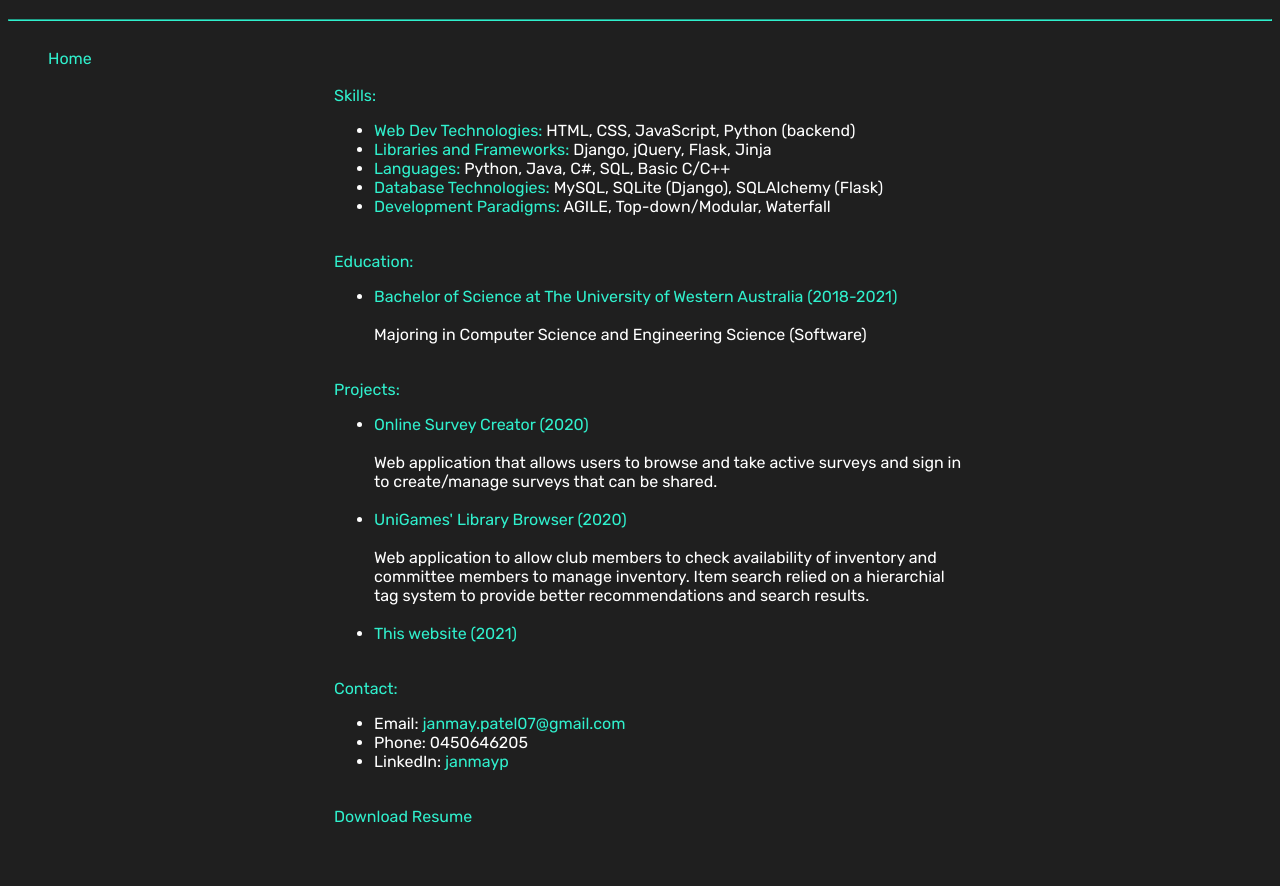
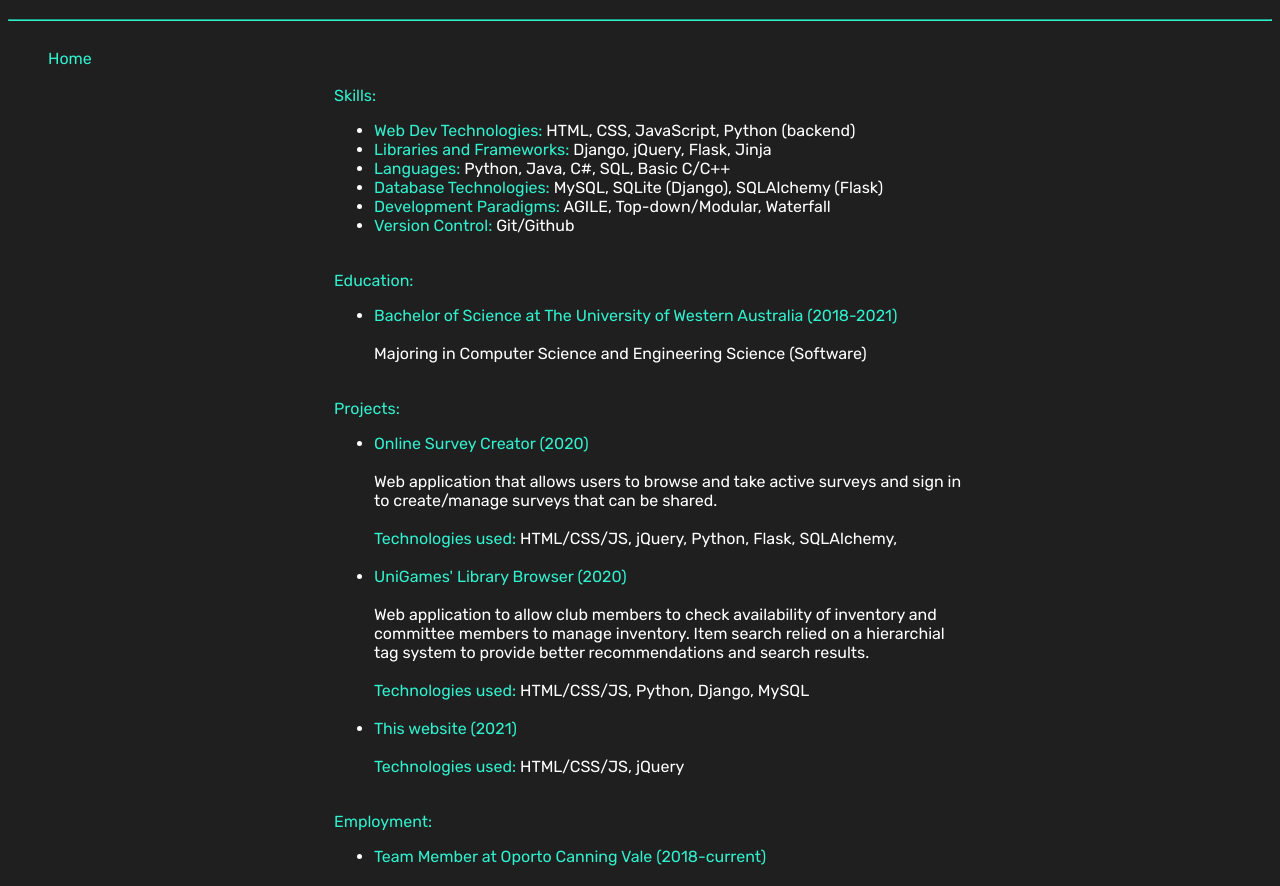
Before and after one commit to JanmayP/personal-website, a plain HTML site: page single.html in a window 1280 px wide. Shown: the part 62-948 px from the top of the page. Before the commit the page ends 916 px from the top, so only its background shows below. Drawn offline with nearby package versions, Linux system fonts and the light colour scheme.

Commit message:
Content changes

```diff
--- a/single.html
+++ b/single.html
@@ -6,7 +6,7 @@
     <title>Janmay Patel</title>
     <link rel="stylesheet" href="/stylesheets/single.css">
     <link rel="stylesheet" href="https://fonts.googleapis.com/css?family=Rubik">
-    <script type="text/javascript" src="http://code.jquery.com/jquery-1.7.1.min.js"></script>
+    <script src="https://ajax.googleapis.com/ajax/libs/jquery/3.5.1/jquery.min.js"></script>
     <script src="/scripts/scriptsingle.js"></script>
 
 </head>
@@ -28,6 +28,7 @@
             <li><span class="head">Languages:</span> Python, Java, C#, SQL, Basic C/C++</li>
             <li><span class="head">Database Technologies:</span> MySQL, SQLite (Django), SQLAlchemy (Flask)</li>
             <li><span class="head">Development Paradigms:</span> AGILE, Top-down/Modular, Waterfall </li>
+            <li><span class="head">Version Control:</span> Git/Github </li>
         </ul>
     </div>
     <div class="text">
@@ -42,10 +43,26 @@
         <ul>
             <li><span class="head">Online Survey Creator (2020)</span><br><br>
             Web application that allows users to browse and take active surveys and sign in to create/manage surveys that can be shared.
+            <br><br>
+            <span class="head"> Technologies used:</span> HTML/CSS/JS, jQuery, Python, Flask, SQLAlchemy,
             </li><br>
             <li><span class="head">UniGames' Library Browser (2020)</span><br><br>
-            Web application to allow club members to check availability of inventory and committee members to manage inventory. Item search relied on a hierarchial tag system to provide better recommendations and search results.</li><br>
-            <li><a id="whoa1" href="#whoa1">This website (2021)</a><br><span id="whoa"> yes, this one :)</span></li>
+            Web application to allow club members to check availability of inventory and committee members to manage inventory. Item search relied on a hierarchial tag system to provide better recommendations and search results.
+            <br><br>
+            <span class="head"> Technologies used:</span> HTML/CSS/JS, Python, Django, MySQL
+            </li><br>
+            <li><a id="whoa1" href="#whoa1">This website (2021)</a><br><span id="whoa"> yes, this one :D</span>
+                <br>
+                <span class="head"> Technologies used:</span> HTML/CSS/JS, jQuery
+            </li>
+        </ul>
+    </div>
+    <div class="text">
+        <span class="head">Employment:</span>
+        <ul>
+            <li><span class="head">Team Member at Oporto Canning Vale (2018-current)</span><br><br>
+                Fully cross-trained with experience in FOH, BOH, and training new employees.
+            </li>
         </ul>
     </div>
     <div class="text">
```
Also changed, not shown: index.html (+1 -0 lines).
